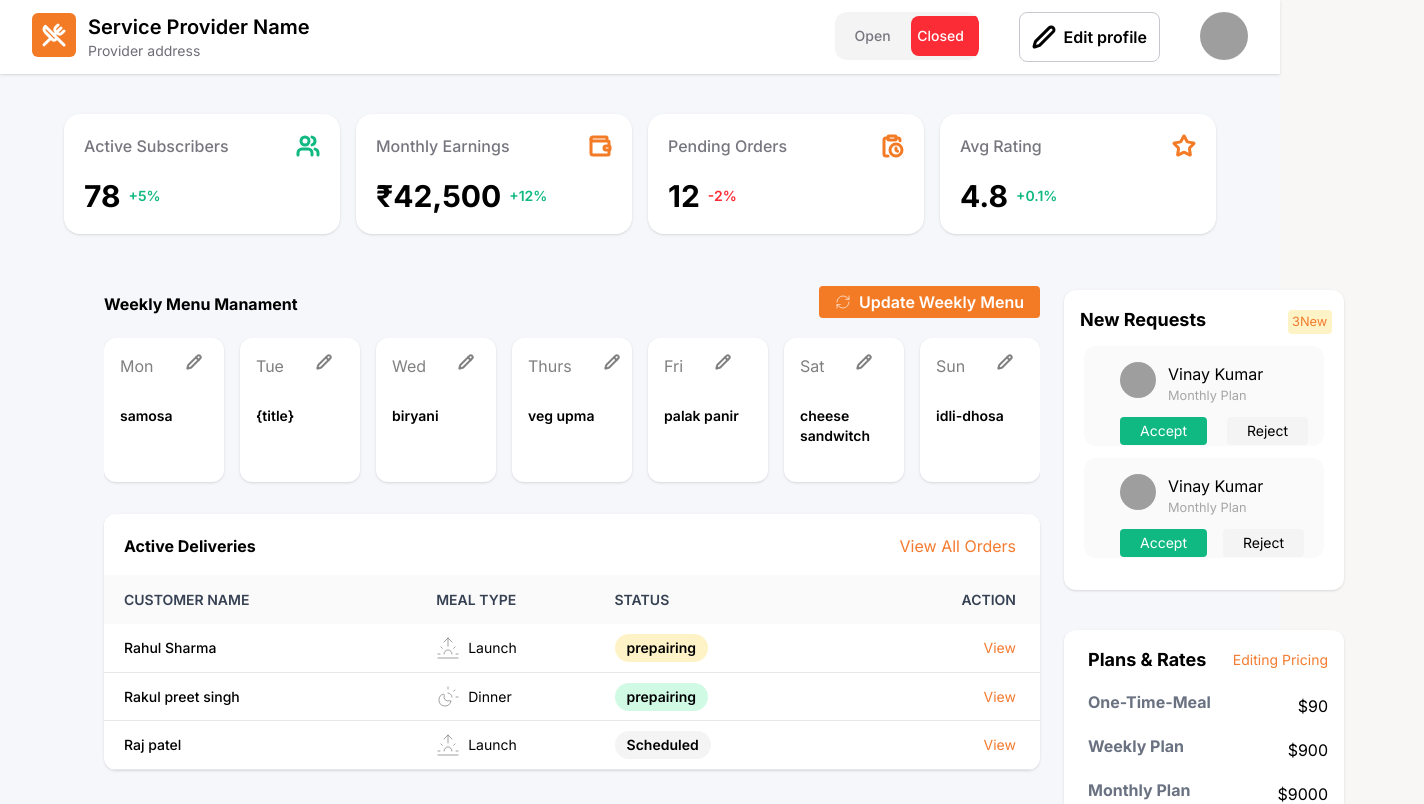
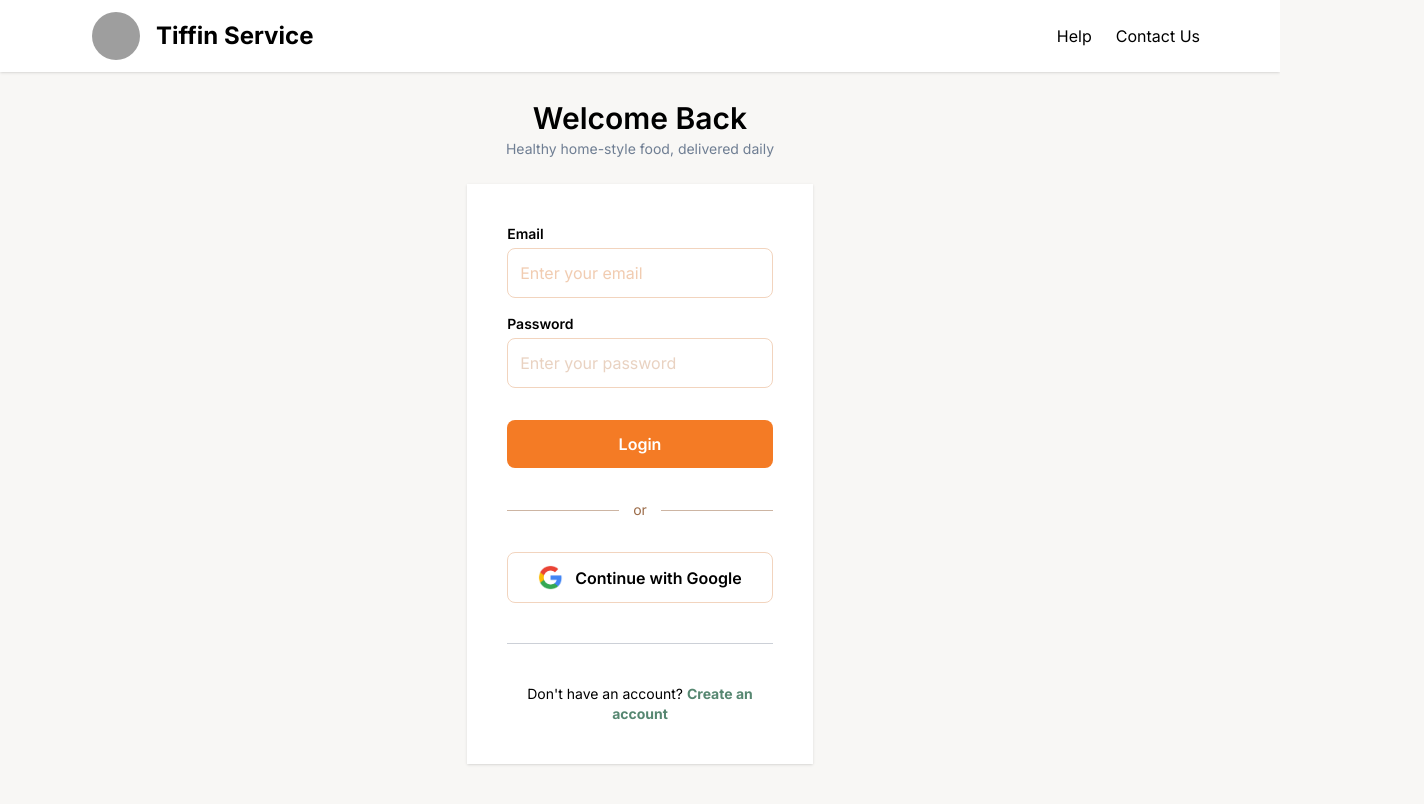
Before and after one commit to pratikparmar435/Tiffin-Service-App, a React (Vite) app in the folder frontend/: page / in a window 1280 px wide. Shown: the top 804 px of the page, 1424 px wide, since content can reach past the window. Built offline with nearby package versions, Linux system fonts and the light colour scheme; grey boxes are pictures that could not be loaded.

Commit message:
Login page ui created

```diff
--- a/frontend/src/App.jsx
+++ b/frontend/src/App.jsx
@@ -1,8 +1,8 @@
 import CustomerProfile from "./customer-profile-page/CustomerProfile";
 import HomePage from "./home-page/HomePage";
+import Login from "./login/Login";
 import OrderPage from "./order-tifiin-page/OrderPage";
 import ServiceProviderProfile from "./service-provider-profile-page/ServiceProviderProfile";
-
 
 function App() {
   return (
@@ -10,7 +10,8 @@ function App() {
       {/*  <HomePage />  */}
       {/* <OrderPage /> */}
       {/* <CustomerProfile /> */}
-      <ServiceProviderProfile />
+      {/* <ServiceProviderProfile /> */}
+      <Login />
     </>
   );
 }
--- /dev/null
+++ b/frontend/src/login/Login.css
@@ -0,0 +1,7 @@
+.google-img {
+  background-image: url(../assets/GoogleLogo.png);
+  height: 25px;
+  width: 25px;
+  background-size: contain;
+  border-radius: 50%;
+}
--- /dev/null
+++ b/frontend/src/login/Login.jsx
@@ -0,0 +1,111 @@
+import { useState } from "react";
+import "./Login.css";
+
+const Login = () => {
+  const [loginFormData, setLoginFormData] = useState({
+    email: "",
+    password: "",
+  });
+
+  function handleInputChanges(event) {
+    let fieldName = event.target.name;
+    let newValue = event.target.value;
+
+    setLoginFormData((currData) => {
+      currData[fieldName] = newValue;
+      return { ...currData };
+    });
+  }
+
+  function handleSubmit(event) {
+    event.preventDefault();
+    setLoginFormData({
+      email: "",
+      password: "",
+    });
+  }
+  return (
+    <div>
+      {/* Navigation section */}
+      <nav className="bg-white shadow-sm flex px-20 justify-between py-3 items-center">
+        <div className="flex items-center gap-4">
+          <img
+            src="https://encrypted-tbn0.gstatic.com/images?q=tbn:ANd9GcQpfQ9OGMdZzHWxV-Y4fkFA5ZK22YJo1lbfSw&s"
+            alt="website-logo"
+            className="h-12 w-12 ms-3 rounded-4xl"
+          />
+          <h1 className="font-bold text-2xl">Tiffin Service</h1>
+        </div>
+        <div className="flex gap-6">
+          <span>Help</span>
+          <span>Contact Us</span>
+        </div>
+      </nav>
+      {/* Main Section  */}
+      <div className="flex flex-col justify-center items-center  h-[90vh]">
+        {/* Headings  */}
+        <div className="text-center mb-6">
+          <h1 className="font-semibold text-3xl">Welcome Back</h1>
+          <span className="text-sm text-[#6f7e93]">
+            Healthy home-style food, delivered daily
+          </span>
+        </div>
+        {/* Main  */}
+        <div className=" w-[27%] bg-white flex flex-col p-10 shadow-sm">
+          <form action="" className="flex flex-col" onSubmit={handleSubmit}>
+            <label htmlFor="email" className="text-sm font-semibold mb-1">
+              Email
+            </label>
+            <input
+              type="email"
+              placeholder="Enter your email"
+              id="email"
+              name="email"
+              value={loginFormData.email}
+              onChange={handleInputChanges}
+              className="bg-white w-full outline-none p-3 border border-[#F2D4BE] rounded-lg text-[#e39964]"
+            />
+            <label
+              htmlFor="password"
+              className="text-sm font-semibold mb-1 mt-4"
+            >
+              Password
+            </label>
+            <input
+              type="password"
+              value={loginFormData.password}
+              onChange={handleInputChanges}
+              placeholder="Enter your password"
+              id="password"
+              name="password"
+              className="bg-white w-full outline-none p-3 border border-[#F2D4BE] rounded-lg text-[#d4a584]"
+            />
+            <button className="bg-[#f47b25] p-3 cursor-pointer text-white font-semibold mt-8 rounded-lg">
+              Login
+            </button>
+          </form>
+          {/* divider */}
+          <div className="my-8 text-center flex justify-between items-center">
+            <div className="border-t border-t-[#9c6c49] w-[42%] opacity-50"></div>
+            <span className="text-sm text-[#9c6c49]">or</span>
+            <div className="border-t border-t-[#9c6c49] w-[42%] opacity-50"></div>
+          </div>
+          {/* Other options  */}
+          <button className="p-3 border border-[#F2D4BE] cursor-pointer rounded-lg flex justify-center gap-3 items-center font-semibold text-base">
+            <div className="google-img"></div>Continue with Google
+          </button>
+          <div className="border-t border-t-gray-400 my-10 opacity-50"></div>
+          {/* Route to Register Page  */}
+          <span className="text-sm text-center">
+            Don't have an account?{" "}
+            <a href="#" className="text-[#568771] font-bold">
+              Create an account
+            </a>
+          </span>
+        </div>
+      </div>
+    </div>
+  );
+};
+
+export default Login;
```
Also changed, not shown: frontend/src/assets/GoogleLogo.png (added).
